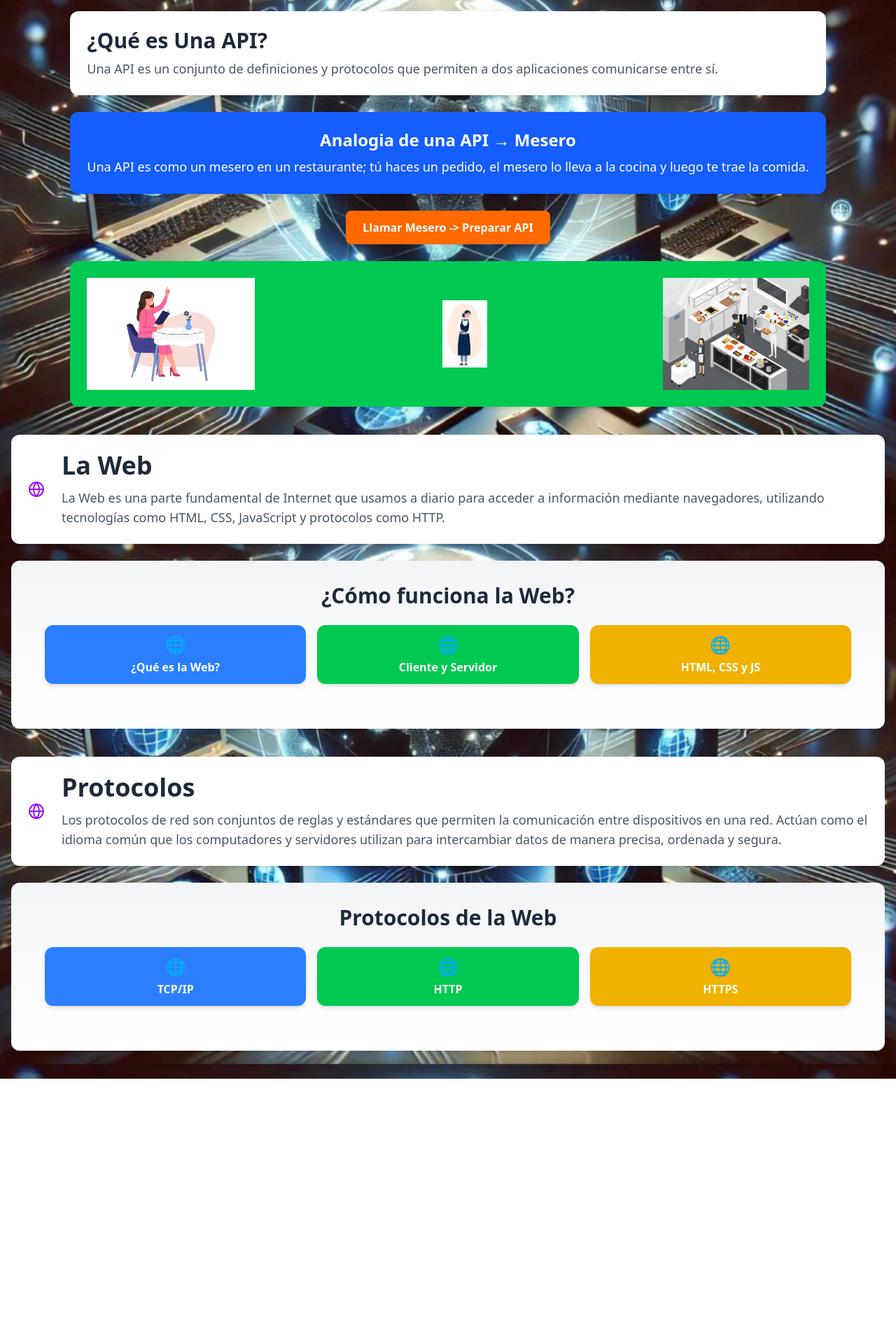
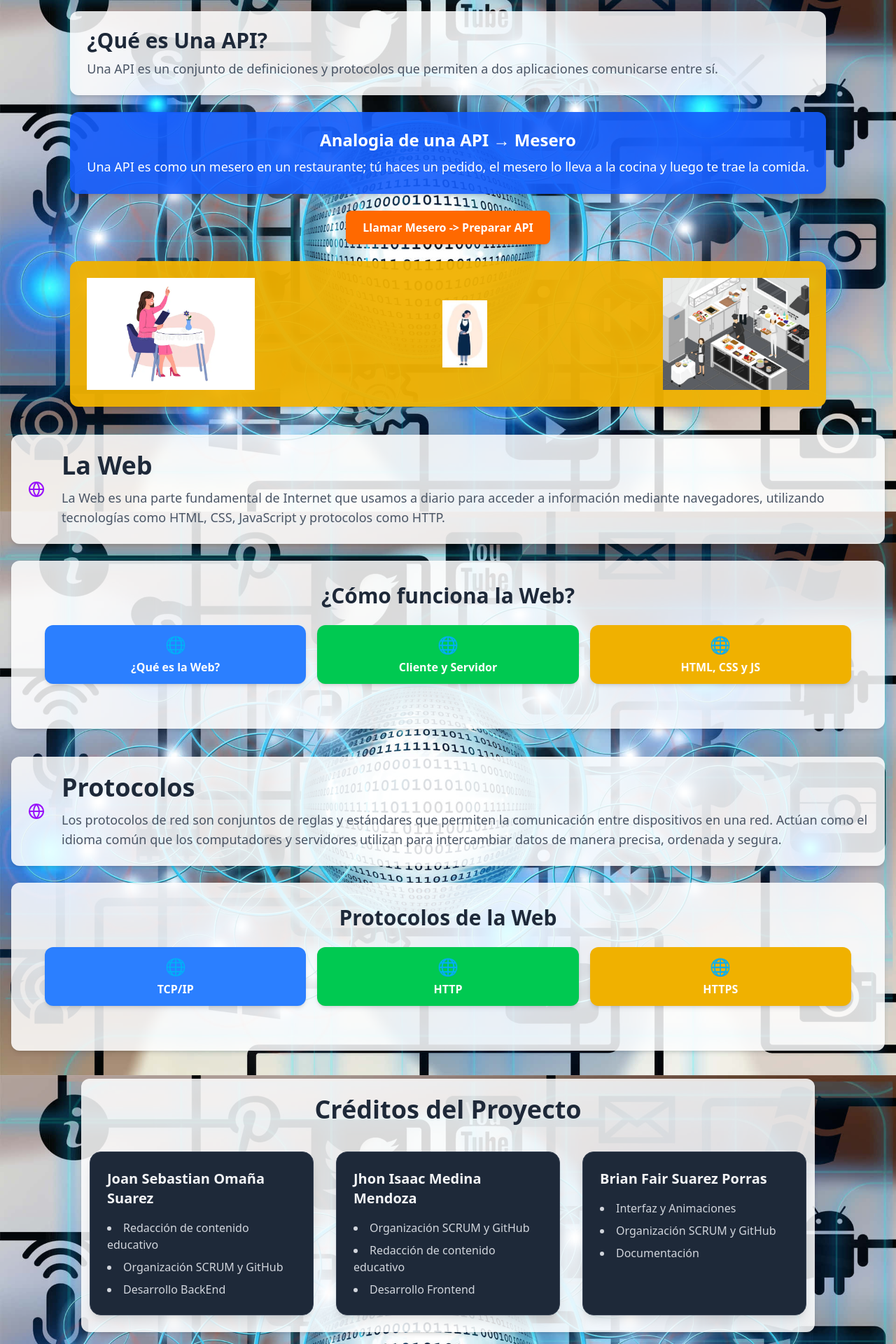
Before and after one commit to joanomana/internet, a Next.js app: page / in a window 1280 px wide. Shown: the part 880-2800 px from the top of the page at 70% size. Before the commit the page ends 2421 px from the top, so only its background shows below. Built offline with nearby package versions, Linux system fonts and the light colour scheme.

Commit message:
feat: :construction: The credits section is added
It is given styles and its correct operation is verified

```diff
--- a/src/app/Quiz/page.jsx
+++ b/src/app/Quiz/page.jsx
@@ -166,13 +166,13 @@ export default function Quiz() {
             {!started ? (
             <>
                 <h1 className="text-2xl text-orange-500 mb-6">
-                Welcome to the Internet Quiz
+                Bienvenido al Quiz: ¿Cómo funciona Internet?
                 </h1>
                 <button
                 onClick={startQuiz}
                 className="bg-orange-500 text-white px-6 py-2 rounded hover:bg-orange-600"
                 >
-                Go
+                Iniciar
                 </button>
             </>
             ) : (
--- a/src/app/page.jsx
+++ b/src/app/page.jsx
@@ -3,6 +3,7 @@ import Inicio from "@/components/Inicio";
 import Web from "@/components/Web";
 import Api from "@/components/Api";
 import Protocolos from "@/components/Protocolos";
+import Creditos from "@/components/Creditos";
 
 
 
@@ -11,7 +12,7 @@ export default function Home() {
     <div
       className="bg-cover bg-center bg-no-repeat h-full"
       style={{
-        backgroundImage: "url('/internet-hero.jpg')",
+        backgroundImage: "url('/internet.jpg')",
         backgroundAttachment: "fixed",
       }}
     >
@@ -21,8 +22,7 @@ export default function Home() {
         <Api />
         <Web />
         <Protocolos/>
-
-
+        <Creditos/>
       </div>
     </div>
   );
--- a/src/components/Api.jsx
+++ b/src/components/Api.jsx
@@ -97,7 +97,7 @@ export default function Api() {
   return (
     <section className="max-w-[1440px] mx-auto px-4 space-y-6" id="Api">
       {/* Encabezado */}
-      <div className="bg-white p-6 rounded-xl shadow-md">
+      <div className="bg-white/85 p-6 rounded-xl shadow-md">
         <h1 className="text-3xl font-bold text-gray-800 mb-2">¿Qué es Una API?</h1>
         <p className="text-gray-600 text-lg">
           Una API es un conjunto de definiciones y protocolos que permiten a dos aplicaciones comunicarse entre sí.
@@ -105,7 +105,7 @@ export default function Api() {
       </div>
 
       {/* Descripción dinámica */}
-      <div className="bg-blue-600 p-6 rounded-xl shadow-md text-white text-center space-y-2">
+      <div className="bg-blue-600/90 p-6 rounded-xl shadow-md text-white text-center space-y-2">
         <h2 ref={tituloRef} className="text-2xl font-semibold">Analogia de una API → Mesero</h2>
         <p ref={parrafoRef} className="text-lg leading-relaxed">
           Una API es como un mesero en un restaurante; tú haces un pedido, el mesero lo lleva a la cocina y luego te trae la comida.
@@ -124,7 +124,7 @@ export default function Api() {
       </div>
 
       {/* Animación visual */}
-      <div className="bg-green-500 p-6 rounded-xl shadow-md flex justify-between items-center relative overflow-hidden">
+      <div className="bg-yellow-500/95 p-6 rounded-xl shadow-md flex justify-between items-center relative overflow-hidden">
         <img src="Api/comensal.webp" alt="Cliente" className="h-40 object-contain" />
         <div className="w-1/3 flex justify-center items-center relative">
           <img
--- /dev/null
+++ b/src/components/Creditos.jsx
@@ -0,0 +1,58 @@
+// CreditsSection.jsx
+import React from "react";
+
+const team = [
+  {
+    name: "Joan Sebastian Omaña Suarez",
+    roles: [
+      "Redacción de contenido educativo",
+      "Organización SCRUM y GitHub",
+      "Desarrollo BackEnd",
+    ],
+  },
+  {
+    name: "Jhon Isaac Medina Mendoza",
+    roles: [
+      "Organización SCRUM y GitHub",
+      "Redacción de contenido educativo",
+      "Desarrollo Frontend",
+    ],
+  },
+  {
+    name: "Brian Fair Suarez Porras",
+    roles: [
+      "Interfaz y Animaciones",
+      "Organización SCRUM y GitHub",
+      "Documentación",
+    ],
+  },
+];
+
+export default function CreditsSection() {
+  return (
+    <section className="bg-white/85 mx-auto px-3 space-y-6 p-6 rounded-xl shadow-md " id="credits">
+      <div className="max-w-5xl mx-auto">
+        <h2 className="text-4xl font-bold mb-10 text-center text-gray-800">
+          Créditos del Proyecto
+        </h2>
+        <div className="grid md:grid-cols-3 gap-8">
+          {team.map((member, index) => (
+            <div
+              key={index}
+              className="bg-gray-800 rounded-2xl shadow-lg p-6 border border-gray-700 hover:shadow-xl transition duration-300"
+            >
+              <h3 className="text-xl font-semibold text-gray-100 mb-4">
+                {member.name}
+              </h3>
+              <ul className="list-disc list-inside text-gray-300 space-y-2">
+                {member.roles.map((role, idx) => (
+                  <li key={idx}>{role}</li>
+                ))}
+              </ul>
+            </div>
+          ))}
+        </div>
+      </div>
+    </section>
+  );
+}
--- a/src/components/Inicio.jsx
+++ b/src/components/Inicio.jsx
@@ -54,7 +54,7 @@ export default function Inicio() {
         {/* ¿Qué es Internet? */}
         <motion.section
           id="que-es"
-          className="bg-white p-6 rounded-xl shadow-md flex flex-col md:flex-row items-center gap-6"
+          className="bg-white/85 p-6 rounded-xl shadow-md flex flex-col md:flex-row items-center gap-6"
           initial={{ opacity: 0, y: 20 }}
           animate={{ opacity: 1, y: 0 }}
           transition={{ delay: 0.1 }}
@@ -79,7 +79,7 @@ export default function Inicio() {
         {/* Historia de Internet */}
         <motion.section
           id="historia"
-          className="bg-white p-6 rounded-xl shadow-md flex flex-col md:flex-row items-center gap-6 "
+          className="bg-white/85 p-6 rounded-xl shadow-md flex flex-col md:flex-row items-center gap-6 "
           initial={{ opacity: 0, y: 20 }}
           animate={{ opacity: 1, y: 0 }}
           transition={{ delay: 0.2 }}
@@ -106,7 +106,7 @@ export default function Inicio() {
       {/* ¿Cómo funciona Internet? */}
       <section
         id="como-funciona"
-        className="bg-gradient-to-b from-gray-100 to-white p-8 rounded-xl shadow-md"
+        className="bg-white/85 p-8 rounded-xl shadow-md"
       >
         <h2 className="text-3xl font-bold mb-6 text-center text-gray-800">
           ¿Cómo funciona Internet?
--- a/src/components/Protocolos.jsx
+++ b/src/components/Protocolos.jsx
@@ -37,7 +37,7 @@ export default function Protocolos() {
     return(
         <div className="max-w-[1440px] mx-auto px-4 space-y-6 " id="Protocolos">
             <motion.section
-                className="bg-white p-6 rounded-xl shadow-md flex flex-col md:flex-row items-center gap-6"
+                className="bg-white/85 p-6 rounded-xl shadow-md flex flex-col md:flex-row items-center gap-6"
                 initial={{ opacity: 0, y: 20 }}
                 animate={{ opacity: 1, y: 0 }}
             >
@@ -53,7 +53,7 @@ export default function Protocolos() {
             </motion.section>
 
             {/* Tarjetas Temáticas */}
-            <section className="bg-gradient-to-b from-gray-100 to-white p-8 rounded-xl shadow-md">
+            <section className="bg-white/85 p-8 rounded-xl shadow-md">
                 <h3 className="text-3xl font-bold mb-6 text-center text-gray-800">
                 Protocolos de la Web
                 </h3>
--- a/src/components/Web.jsx
+++ b/src/components/Web.jsx
@@ -38,7 +38,7 @@ export default function Web() {
     <div className="max-w-[1440px] mx-auto px-4 space-y-6 " id="Web">
       {/* Encabezado */}
       <motion.section
-        className="bg-white p-6 rounded-xl shadow-md flex flex-col md:flex-row items-center gap-6"
+        className="bg-white/85 p-6 rounded-xl shadow-md flex flex-col md:flex-row items-center gap-6"
         initial={{ opacity: 0, y: 20 }}
         animate={{ opacity: 1, y: 0 }}
       >
@@ -54,7 +54,7 @@ export default function Web() {
       </motion.section>
 
       {/* Tarjetas Temáticas */}
-      <section className="bg-gradient-to-b from-gray-100 to-white p-8 rounded-xl shadow-md">
+      <section className="bg-white/85 p-8 rounded-xl shadow-md">
         <h3 className="text-3xl font-bold mb-6 text-center text-gray-800">
           ¿Cómo funciona la Web?
         </h3>
```
Also changed, not shown: public/internet.jpg (added), 1 other file (tests, documents, lock files or other folders).
